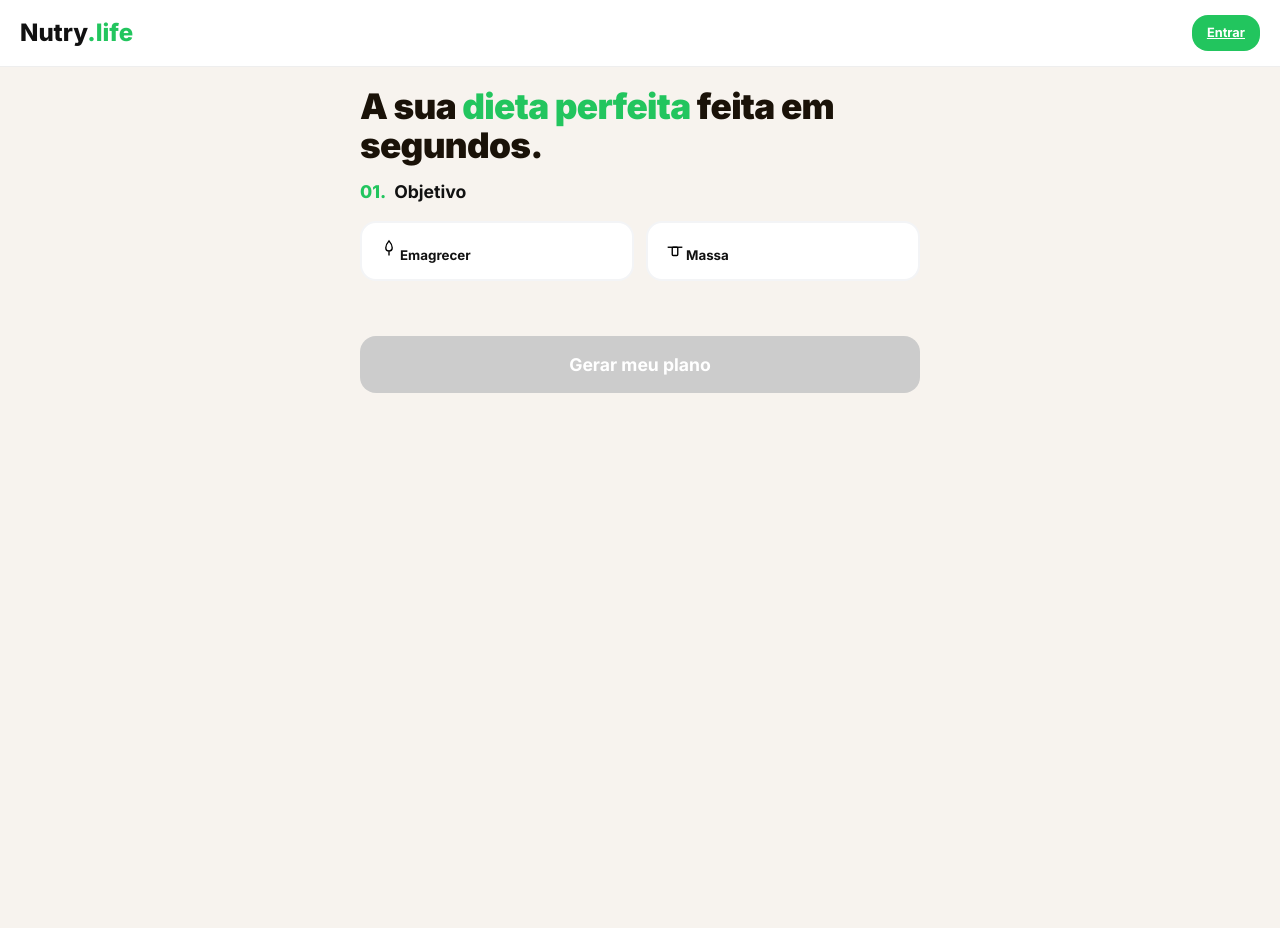
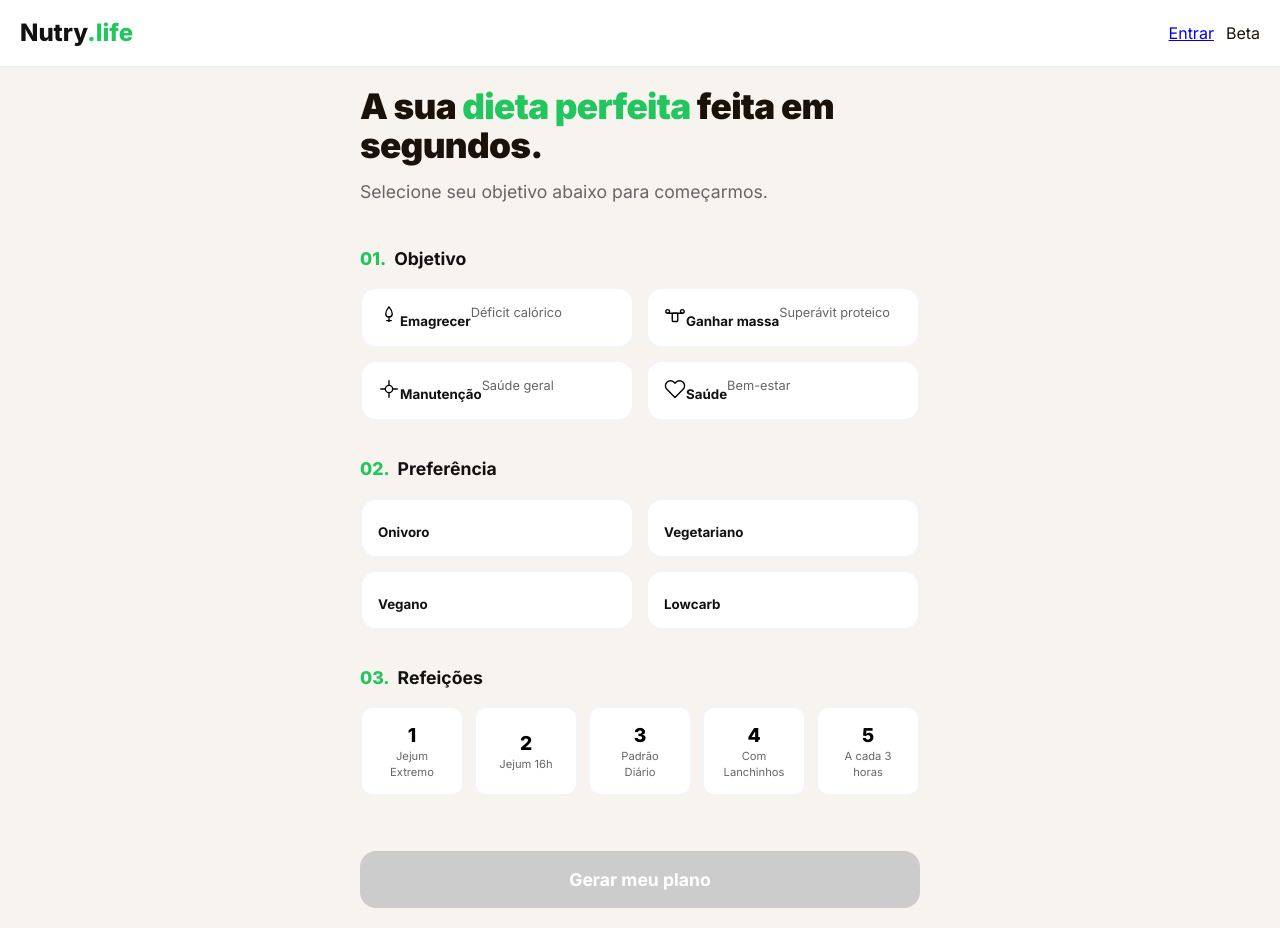
Before and after one commit to elevanceseguros/Nutri, a Next.js app: page / in a window 1280 px wide. Before the commit the page ends 800 px from the top, so only its background shows below. Built offline with nearby package versions, Linux system fonts and the light colour scheme; a web font is replaced by a local one.

Commit message:
Update page.tsx

```diff
--- a/src/app/page.tsx
+++ b/src/app/page.tsx
@@ -9,14 +9,40 @@ type Objetivo = "emagrecer" | "massa" | "manutencao" | "saude";
 type Dieta = "onivoro" | "vegetariano" | "vegano" | "lowcarb";
 type Screen = "onboarding" | "loading" | "plan";
 type ModalType = "swap" | "new" | null;
+type BillingType = "mensal" | "anual";
 
-// --- ÍCONES ---
+interface Ingrediente { item: string; substituto: string; }
+interface Refeicao {
+  nome: string; horario: string; prato: string;
+  descricao: string; ingredientes: Ingrediente[]; preparo: string[];
+  foto_url?: string;
+  calorias: number; proteinas_g: number; carboidratos_g: number; gorduras_g: number;
+}
+interface Plano {
+  titulo: string; subtitulo: string; calorias_totais: number;
+  proteinas_g: number; carboidratos_g: number; gorduras_g: number;
+  dica_do_dia: string; refeicoes: Refeicao[];
+}
+
+// --- ÍCONES ORIGINAIS ---
 const IcoSwap = () => (
-  <svg width="14" height="14" viewBox="0 0 24 24" fill="none" stroke="currentColor" strokeWidth="2.5" strokeLinecap="round" strokeLinejoin="round"><path d="m7 21-4-4 4-4"/><path d="M3 17h18"/><path d="m17 3 4 4-4 4"/><path d="M21 7H3"/></svg>
+  <svg width="14" height="14" viewBox="0 0 24 24" fill="none" stroke="currentColor" strokeWidth="2.5" strokeLinecap="round" strokeLinejoin="round">
+    <path d="m7 21-4-4 4-4"/><path d="M3 17h18"/><path d="m17 3 4 4-4 4"/><path d="M21 7H3"/>
+  </svg>
 );
-function IcoEmagrecer() { return <svg width="22" height="22" viewBox="0 0 24 24" fill="none" stroke="currentColor" strokeWidth="1.5"><path d="M12 2c0 0-3.5 4-3.5 7.5a3.5 3.5 0 007 0C15.5 6 12 2 12 2z"/><line x1="12" y1="13" x2="12" y2="18"/></svg>; }
-function IcoMassa() { return <svg width="22" height="22" viewBox="0 0 24 24" fill="none" stroke="currentColor" strokeWidth="1.5"><rect x="9" y="9" width="6" height="9" rx="1"/><line x1="4" y1="9" x2="20" y2="9"/></svg>; }
-function IcoSaude() { return <svg width="22" height="22" viewBox="0 0 24 24" fill="none" stroke="currentColor" strokeWidth="1.5"><path d="M20.84 4.61a5.5 5.5 0 00-7.78 0L12 5.67l-1.06-1.06a5.5 5.5 0 00-7.78 7.78l1.06 1.06L12 21.23l7.78-7.78 1.06-1.06a5.5 5.5 0 000-7.78z"/></svg>; }
+function IcoEmagrecer() { return <svg width="22" height="22" viewBox="0 0 24 24" fill="none" stroke="currentColor" strokeWidth="1.5" strokeLinecap="round" strokeLinejoin="round"><path d="M12 2c0 0-3.5 4-3.5 7.5a3.5 3.5 0 007 0C15.5 6 12 2 12 2z"/><line x1="12" y1="13" x2="12" y2="18"/><line x1="9.5" y1="17" x2="14.5" y2="17"/></svg>; }
+function IcoMassa() { return <svg width="22" height="22" viewBox="0 0 24 24" fill="none" stroke="currentColor" strokeWidth="1.5" strokeLinecap="round" strokeLinejoin="round"><rect x="9" y="9" width="6" height="9" rx="1"/><line x1="4" y1="9" x2="20" y2="9"/><circle cx="4" cy="7" r="2"/><circle cx="20" cy="7" r="2"/></svg>; }
+function IcoManutencao() { return <svg width="22" height="22" viewBox="0 0 24 24" fill="none" stroke="currentColor" strokeWidth="1.5" strokeLinecap="round" strokeLinejoin="round"><circle cx="12" cy="12" r="4"/><line x1="12" y1="3" x2="12" y2="8"/><line x1="12" y1="16" x2="12" y2="21"/><line x1="3" y1="12" x2="8" y2="12"/><line x1="16" y1="12" x2="21" y2="12"/></svg>; }
+function IcoSaude() { return <svg width="22" height="22" viewBox="0 0 24 24" fill="none" stroke="currentColor" strokeWidth="1.5" strokeLinecap="round" strokeLinejoin="round"><path d="M20.84 4.61a5.5 5.5 0 00-7.78 0L12 5.67l-1.06-1.06a5.5 5.5 0 00-7.78 7.78l1.06 1.06L12 21.23l7.78-7.78 1.06-1.06a5.5 5.5 0 000-7.78z"/></svg>; }
+
+// --- DADOS ---
+const OBJETIVOS = [
+  { v: "emagrecer" as Objetivo, ic: IcoEmagrecer, lb: "Emagrecer", sub: "Déficit calórico" },
+  { v: "massa" as Objetivo, ic: IcoMassa, lb: "Ganhar massa", sub: "Superávit proteico" },
+  { v: "manutencao" as Objetivo, ic: IcoManutencao, lb: "Manutenção", sub: "Saúde geral" },
+  { v: "saude" as Objetivo, ic: IcoSaude, lb: "Saúde", sub: "Bem-estar" },
+];
+const MEAL_OPTIONS = [ { v: 1, sub: "Jejum Extremo" }, { v: 2, sub: "Jejum 16h" }, { v: 3, sub: "Padrão Diário" }, { v: 4, sub: "Com Lanchinhos" }, { v: 5, sub: "A cada 3 horas" } ];
 
 export default function Home() {
   const [user, setUser] = useState<any>(null);
@@ -25,9 +51,10 @@ export default function Home() {
   const [dieta, setDieta] = useState<Dieta | null>(null);
   const [refeicoes, setRefeicoes] = useState<number | null>(null);
   const [screen, setScreen] = useState<Screen>("onboarding");
-  const [plano, setPlano] = useState<any>(null);
+  const [plano, setPlano] = useState<Plano | null>(null);
   const [openMeal, setOpenMeal] = useState<number>(0);
   const [modalType, setModalType] = useState<ModalType>(null);
+  const [billing, setBilling] = useState<BillingType>("anual");
 
   useEffect(() => {
     supabase.auth.getSession().then(({ data: { session } }) => {
@@ -39,31 +66,38 @@ export default function Home() {
     });
   }, []);
 
+  const canGenerate = objetivo && dieta && refeicoes;
+  const currentPrice = billing === "mensal" ? "19" : "9";
+  const currentCents = billing === "mensal" ? ",97" : ",99";
+
   async function gerarPlano() {
+    if (!canGenerate) return;
     setScreen("loading");
-    // Simulação para o teste visual
-    setTimeout(() => {
-      setPlano({
-        titulo: "Seu Plano Nutry",
-        refeicoes: [
-          { nome: "Café da Manhã", prato: "Omelete com Queijo", calorias: 320, ingredientes: [{item: "2 Ovos"}, {item: "Queijo Minas"}] },
-          { nome: "Almoço", prato: "Frango com Batata Doce", calorias: 540, ingredientes: [{item: "150g Frango"}, {item: "100g Batata"}] }
-        ]
+    try {
+      const res = await fetch("/api/plano", {
+        method: "POST",
+        headers: { "Content-Type": "application/json" },
+        body: JSON.stringify({ objetivo, dieta, refeicoes }),
       });
+      const data = await res.json();
+      setPlano(data);
       setScreen("plan");
-    }, 2000);
+    } catch {
+      setScreen("onboarding");
+    }
   }
 
   return (
-    <>
+    <div className={styles.container}>
       <header className={styles.header}>
         <div className={styles.logo}>Nutry<span className={styles.logoAccent}>.life</span></div>
-        <div style={{ display: 'flex', gap: '10px', alignItems: 'center' }}>
+        <div style={{ display: 'flex', gap: '12px', alignItems: 'center' }}>
           {user ? (
             <button onClick={() => supabase.auth.signOut().then(() => window.location.reload())} className={styles.swapBtn}>Sair</button>
           ) : (
-            <a href="/login" className={styles.btnPrimary} style={{padding: '8px 15px', fontSize: '0.8rem', marginTop: 0}}>Entrar</a>
+            <a href="/login" className={styles.btnEntrar}>Entrar</a>
           )}
+          <div className={styles.badge}>Beta</div>
         </div>
       </header>
 
@@ -71,22 +105,54 @@ export default function Home() {
         {screen === "onboarding" && (
           <div className="fade-up">
             <h1 className={styles.heroTitle}>A sua <em className={styles.heroEm}>dieta perfeita</em> feita em segundos.</h1>
+            <p className={styles.heroSub}>Selecione seu objetivo abaixo para começarmos.</p>
+
             <div className={styles.qBlock}>
-              <div className={styles.qLabelRow}><span className={styles.qNum}>01.</span><span className={styles.qLabel}>Objetivo</span></div>
+              <div className={styles.qLabelRow}><span className={styles.qNum}>01.</span> <span className={styles.qLabel}>Objetivo</span></div>
               <div className={styles.qGrid}>
-                <button className={`${styles.qBtn} ${objetivo === "emagrecer" ? styles.qBtnActive : ""}`} onClick={() => setObjetivo("emagrecer")}><IcoEmagrecer /><span className={styles.qBtnLabel}>Emagrecer</span></button>
-                <button className={`${styles.qBtn} ${objetivo === "massa" ? styles.qBtnActive : ""}`} onClick={() => setObjetivo("massa")}><IcoMassa /><span className={styles.qBtnLabel}>Massa</span></button>
+                {OBJETIVOS.map(({ v, ic: Ic, lb, sub }) => (
+                  <button key={v} className={`${styles.qBtn} ${objetivo === v ? styles.qBtnActive : ""}`} onClick={() => setObjetivo(v)}>
+                    <span className={styles.qBtnIcon}><Ic /></span>
+                    <span className={styles.qBtnLabel}>{lb}</span>
+                    <span className={styles.qBtnSub}>{sub}</span>
+                  </button>
+                ))}
               </div>
             </div>
-            <button className={styles.btnPrimary} disabled={!objetivo} onClick={gerarPlano}>Gerar meu plano</button>
+
+            <div className={styles.qBlock}>
+              <div className={styles.qLabelRow}><span className={styles.qNum}>02.</span> <span className={styles.qLabel}>Preferência</span></div>
+              <div className={styles.qGrid}>
+                {["onivoro", "vegetariano", "vegano", "lowcarb"].map((v) => (
+                  <button key={v} className={`${styles.qBtn} ${dieta === v ? styles.qBtnActive : ""}`} onClick={() => setDieta(v as Dieta)}>
+                    <span className={styles.qBtnLabel}>{v.charAt(0).toUpperCase() + v.slice(1)}</span>
+                  </button>
+                ))}
+              </div>
+            </div>
+
+            <div className={styles.qBlock}>
+              <div className={styles.qLabelRow}><span className={styles.qNum}>03.</span> <span className={styles.qLabel}>Refeições</span></div>
+              <div className={styles.mealsGrid}>
+                {MEAL_OPTIONS.map(({ v, sub }) => (
+                  <button key={v} className={`${styles.mealBtn} ${refeicoes === v ? styles.qBtnActive : ""}`} onClick={() => setRefeicoes(v)}>
+                    <span className={styles.mealNum}>{v}</span>
+                    <span className={styles.mealSub}>{sub}</span>
+                  </button>
+                ))}
+              </div>
+            </div>
+
+            <button className={`${styles.btnPrimary} ${!canGenerate ? styles.btnDisabled : ""}`} disabled={!canGenerate} onClick={gerarPlano}>Gerar meu plano</button>
           </div>
         )}
 
-        {screen === "loading" && <div className={styles.main}>Gerando...</div>}
+        {screen === "loading" && <div className={styles.loadWrap}><div className={styles.spinner} /><h2>IA montando seu plano...</h2></div>}
 
         {screen === "plan" && plano && (
           <div className="fade-up">
-            {plano.refeicoes.map((r: any, i: number) => (
+            <h2 className={styles.planTitle}>{plano.titulo}</h2>
+            {plano.refeicoes.map((r, i) => (
               <div key={i} className={styles.mealCard}>
                 <div className={styles.mealHead} onClick={() => setOpenMeal(openMeal === i ? -1 : i)}>
                   <div className={styles.mealInfo}>
@@ -96,33 +162,32 @@ export default function Home() {
                   <div className={styles.mealKcalBadge}><strong>{r.calorias}</strong><span>kcal</span></div>
                 </div>
                 {openMeal === i && (
-                  <div style={{padding: '0 20px 20px'}}>
-                    <div className={styles.ingList}>
-                      {r.ingredientes.map((ing: any, j: number) => (
-                        <div key={j} className={styles.ingItem}>
+                  <div className={styles.mealBody}>
+                    <ul className={styles.ingList}>
+                      {r.ingredientes.map((ing, j) => (
+                        <li key={j} className={styles.ingItem}>
                           <div className={styles.ingLeft}><span className={styles.dot} />{ing.item}</div>
                           <button className={styles.swapBtn} onClick={() => !isPro && setModalType("swap")}><IcoSwap /> substituir</button>
-                        </div>
+                        </li>
                       ))}
-                    </div>
+                    </ul>
                   </div>
                 )}
               </div>
             ))}
-            {!isPro && <div className={styles.premiumBanner}><h3>Vire PRO 🚀</h3><a href="#" className={styles.premiumBtn}>Assinar Agora</a></div>}
-          </div>
-        )}
-
-        {modalType && (
-          <div className={styles.modalOverlay} onClick={() => setModalType(null)}>
-            <div className={styles.modalContent}>
-              <h3>🔒 Recurso PRO</h3>
-              <p>Substituição ilimitada para assinantes.</p>
-              <button className={styles.btnPrimary}>Ver Planos</button>
-            </div>
+            {!isPro && (
+              <div className={styles.premiumBanner}>
+                <h3>🚀 Nutry.life PRO</h3>
+                <div className={styles.billingToggle}>
+                   <button className={billing === 'anual' ? styles.toggleBtnActive : ""} onClick={() => setBilling('anual')}>Anual -50%</button>
+                </div>
+                <div className={styles.premiumPrice}>R$ {currentPrice}{currentCents}/mês</div>
+                <a href="#" className={styles.premiumBtn}>Assinar Agora</a>
+              </div>
+            )}
           </div>
         )}
       </main>
-    </>
+    </div>
   );
 }
```
